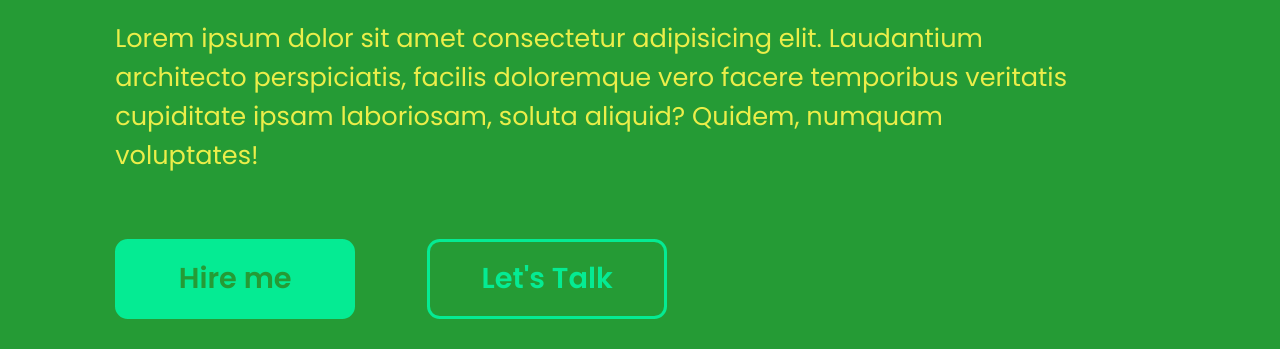
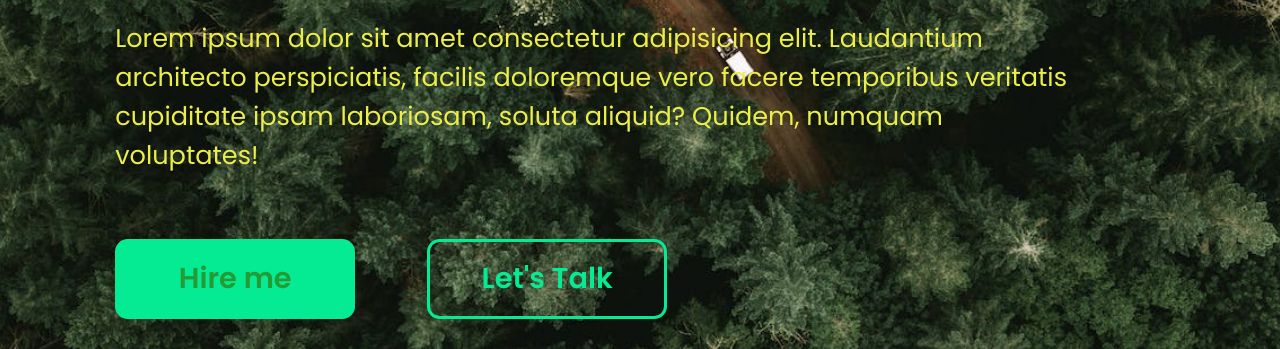
Before and after one commit to nhancaon/web-portfolio, a plain HTML site: page index.html in a window 1280 px wide. Shown: the part 344-693 px from the top of the page. Drawn offline with nearby package versions, Linux system fonts and the light colour scheme; the site is published under a folder, as on GitHub Pages, so addresses that start at the root find nothing.

Commit message:
fix image

```diff
--- a/css/style.css
+++ b/css/style.css
@@ -85,7 +85,7 @@ section {
     display: flex;
     align-items: center;
     padding: 0 9%;
-    background: url('/images/home.jpeg') no-repeat;
+    background: url('../assets/images/home.jpeg') no-repeat;
     background-size: cover;
     background-position: center;
 }
```
Also changed, not shown: assets/images/home.jpeg (renamed from images/home.jpeg), images/about.jpg (deleted), images/home.jpg (deleted).
